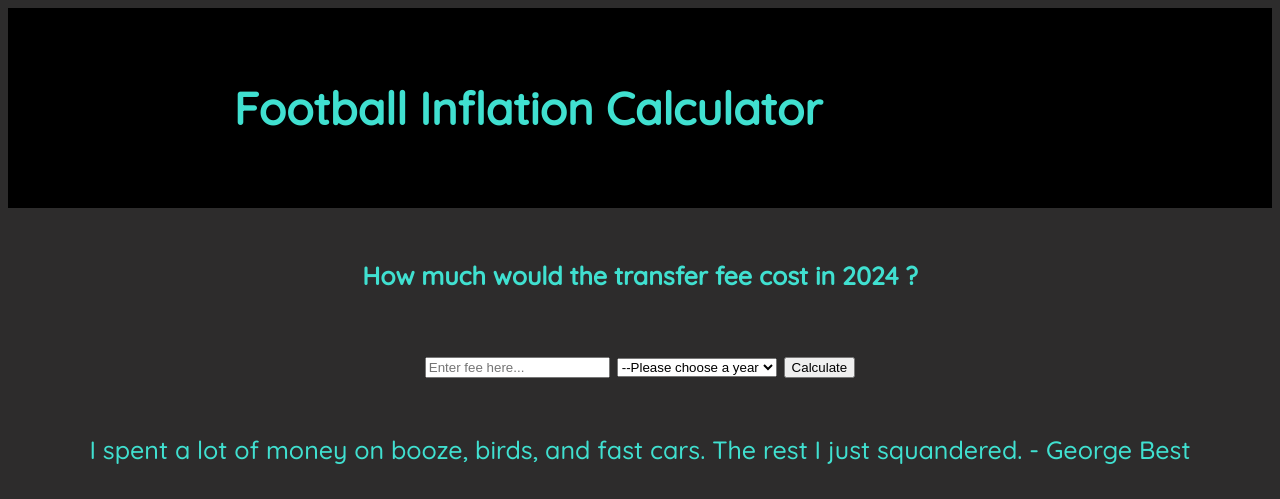
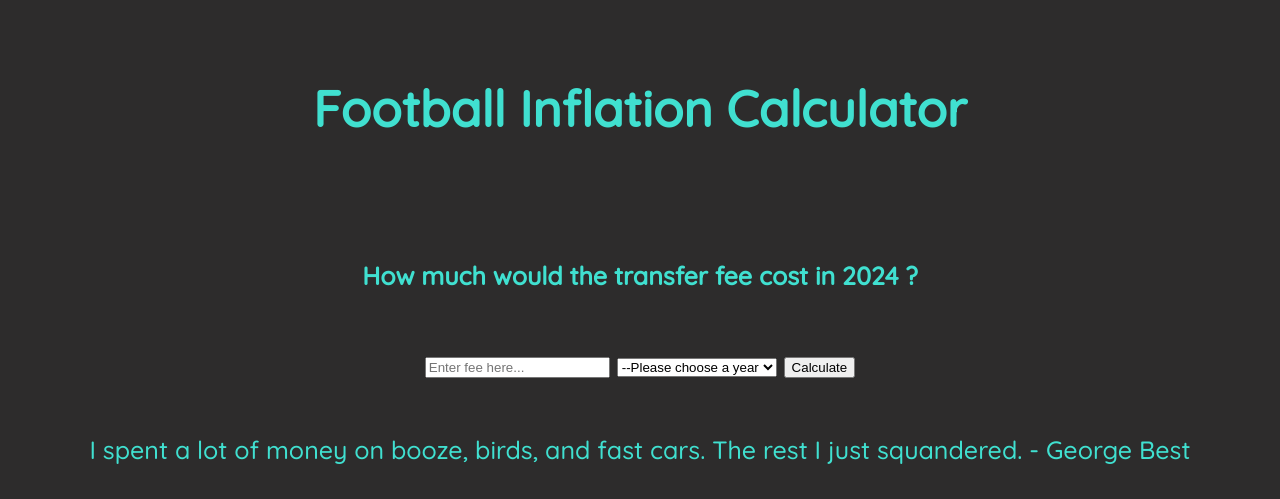
Before and after one commit to sonderson96/Football-Inflation-Calculator, a plain HTML site: page index.html in a window 1280 px wide. Shown: the top 499 px of the page. Drawn offline with Linux system fonts and the light colour scheme.

Commit message:
Add files via upload

```diff
--- a/index.html
+++ b/index.html
@@ -8,16 +8,17 @@
     <title>Football Inflation Calculator</title>
   </head>
   <body>
-    <nav id = nav>
-      <div id = divBanner>
-        <h1 class = title id="title">Football Inflation Calculator</h1>
-      </div>
-    </nav>
+    <!-- <nav id = "nav"> -->
+      <!-- <div id = divBanner> -->
+        <h1 class = "title" id="title">
+          Football Inflation Calculator</h1>
+      <!-- </div> -->
+    <!-- </nav> -->
 
     <div class="dropdown">
     <br>
     <h2 id = subTitle> How much would the transfer fee cost in 2024 ? </h2>
-      <p id =answer>  </p>
+      <p id ="answer">  </p>
       <br>
 
 
--- a/style.css
+++ b/style.css
@@ -2,16 +2,23 @@
 
 body {
   font-family: "Quicksand", sans-serif;
-  background-color:rgba(45, 44, 44, 0.997);
+  background-color: rgba(45, 44, 44, 0.997);
   color: turquoise;
+  text-align: center;
 }
 
-title {
-  text-align: center;
+#title {
   font-family: "Quicksand", sans-serif;
-  font-size: 150000px;
+  font-size: 50px;
   font-weight: bold;
-
+  color: turquoise;
+  width: 100%; /* Change width to 100% to fill the container */
+  max-width: 1000px; /* Set a maximum width */
+  margin: 0 auto; /* Center the title horizontally */
+  height: 200px;
+  display: flex; /* Use flexbox for vertical centering */
+  align-items: center; /* Center vertically */
+  justify-content: center; /* Center horizontally */
 }
 
 .dropdown {
@@ -20,34 +27,43 @@ title {
   font-size: 25px;
 }
 
-#subTitle { text-align: center;
+#subTitle {
+  text-align: center;
   font-family: "Quicksand", sans-serif;
   font-size: 25px;
   color: turquoise;
-
 }
 
-#answer {text-align: center;
+#answer {
+  text-align: center;
   font-family: "Quicksand", sans-serif;
-  font-size: 25px}
+  font-size: 25px;
+}
 
-#quotePara {text-align: center;
+#quotePara {
+  text-align: center;
   font-family: "Quicksand", sans-serif;
   font-size: 25px;
   margin-right: 50px;
   margin-left: 50px;
 }
 
-    div img{
-      width: 600px;;height: 400px;
-      align-items:center;
-      justify-content: center;}
+div img {
+  width: 600px;
+  height: 400px;
+  align-items: center;
+  justify-content: center;
+}
 
 #banner {
-  width: 1000px;;height: 200px;
+  width: 100%;
+  max-width: 1000px; /* Set a maximum width */
+  height: 200px;
   margin-right: 20px;
   margin-left: 20px;
-  align-items:center;}
+  align-items: center;
+}
+
 
 #nav {
 background-color: black;
@@ -57,7 +73,7 @@ background-color: black;
   background-color: black;
   width: 1000px;height: 200px;
   margin-right: 20px;
-  margin-left: 20px;
+  margin-left: 400px;
   align-content: center;
   align-items: center;
   text-align: center;
```
Lines whose indentation alone changed are shown as unchanged.
